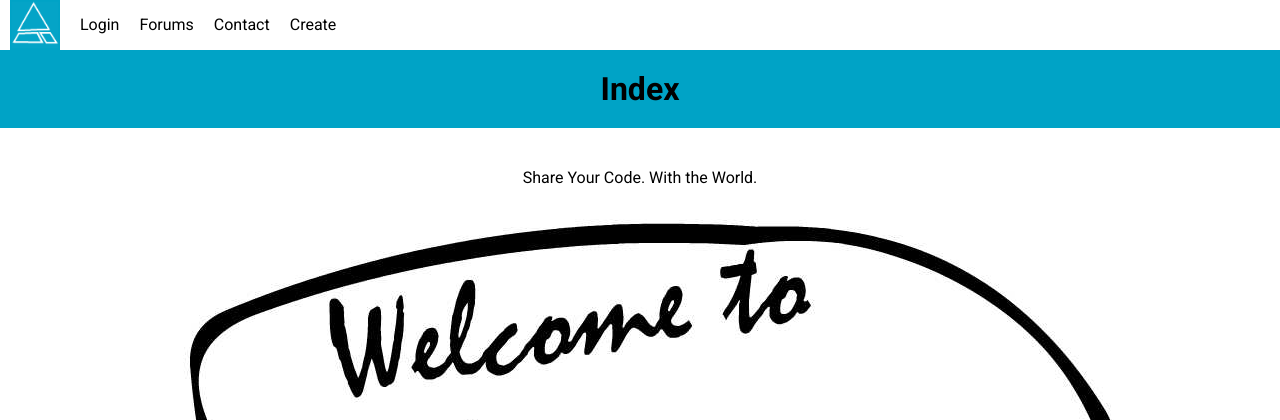
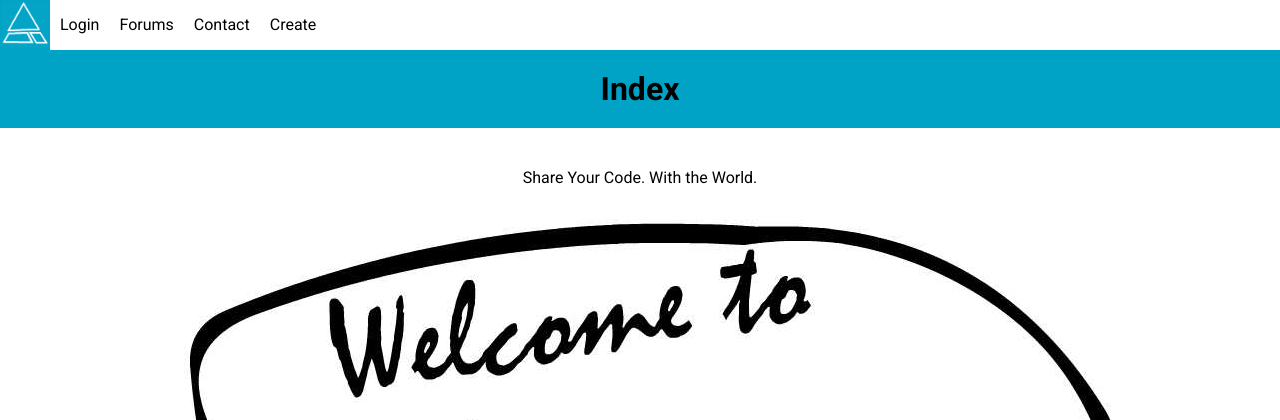
Before and after one commit to newawe/newawe, a PHP site: page / in a window 1280 px wide. Shown: the top 420 px of the page. Run offline with PHP 8.4, Linux system fonts and the light colour scheme.

Commit message:
made logo link in nav have no padding

```diff
--- a/assets/css/layout.css
+++ b/assets/css/layout.css
@@ -27,7 +27,7 @@ nav ul li {
 
 }
 
-nav a {
+nav .nav-link {
     display: inline-block;
 
     padding: 0 10px;
--- a/views/global.html
+++ b/views/global.html
@@ -12,10 +12,10 @@
         <nav>
             <ul>
                 <li><a href="?p=index"><img src='assets/images/PNG.png' width="50px"></a></li>
-                <li><a href="?p=login">Login</a></li>
-                <li><a href="http://newawe.gwiddle.co.uk/Fourm/">Forums</a></li>
-                <li><a href="?p=contact">Contact</a></li>
-                <li><a href="#">Create</a></li>
+                <li><a class="nav-link" href="?p=login">Login</a></li>
+                <li><a class="nav-link" href="http://newawe.gwiddle.co.uk/Fourm/">Forums</a></li>
+                <li><a class="nav-link" href="?p=contact">Contact</a></li>
+                <li><a class="nav-link" href="#">Create</a></li>
             </ul>
         </nav>
         <header>
--- a/views/pages/index.html
+++ b/views/pages/index.html
@@ -1,4 +1,4 @@
 <div class="info text-center">
     <span>Share Your Code. With the World.</span>
-    <img src="assets/images/Welcome.jpg">
+    <img src="assets/images/Welcome.jpg" style="max-width:100%">
 </div>
```
